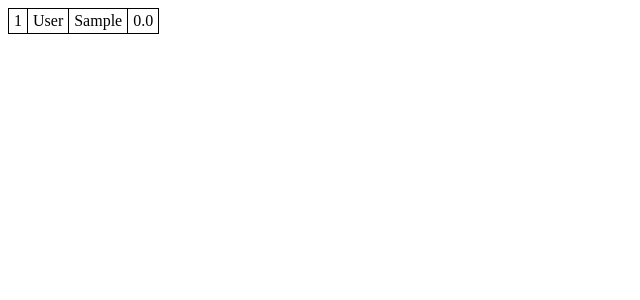
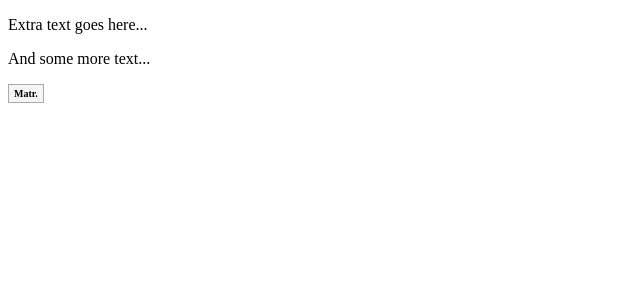
Before and after one commit to cwyss/student-manager, a Django app: page /print/ in a window 1280 px wide. Shown: the top 300 px of the page, without its empty margins (0-640 px from the left). Run offline with Django 3.2, Linux system fonts and the light colour scheme; tables that the repository leaves empty hold one stand-in row (values such as "Sample post"); lists and menus that the app fills with data are empty.

Commit message:
Prepared student import and student print

```diff
--- a/settings.py
+++ b/settings.py
@@ -75,6 +75,7 @@
     # Put strings here, like "/home/html/static" or "C:/www/django/static".
     # Always use forward slashes, even on Windows.
     # Don't forget to use absolute paths, not relative paths.
+    os.path.join(PROJECT_DIR, 'student_manager', 'static'),
 )
 
 # List of finder classes that know how to find static files in
--- a/student_manager/admin.py
+++ b/student_manager/admin.py
@@ -47,7 +47,7 @@
 class StudentAdmin(admin.ModelAdmin):
     list_display = ('matrikel', 'last_name', 'first_name',
                     'subject', 'semester', 'group', 'active',
-                    'number_of_exercises', 'total_points')
+                    'number_of_exercises', 'total_points', 'bonus')
     list_filter = (ExercisesCompleteListFilter, 'active', 'group')
     search_fields = ('matrikel', 'last_name', 'first_name')
     form = StudentForm
--- a/student_manager/models.py
+++ b/student_manager/models.py
@@ -39,6 +39,9 @@
         total = self.exercise_set.aggregate(Sum('points'))['points__sum']
         return total or Decimal('0.0')
 
+    def bonus(self):
+        return '1/3'
+
     def save(self, *args, **kwargs):
         validate_matrikel(self.matrikel, self.id)
         super(Student, self).save(*args, **kwargs)
--- /dev/null
+++ b/student_manager/static/print.css
@@ -0,0 +1,34 @@
+table {
+    border-collapse: collapse;
+    border: 1px solid;
+    border-color: #AAA;
+    font-size: 10px;
+}
+
+td, th {
+    border-left: 1px solid;
+    padding: 3px 5px;
+    border-color: #AAA;
+}
+
+thead {
+    border: 1px solid;
+    border-color: #AAA;
+    background-color: #F5F5F5;
+}
+
+.right {
+    text-align: right;
+}
+
+.center {
+    text-align: center;
+}
+
+.points {
+    width: 30px;
+}
+
+.even {
+    background-color: #F5F5F5;
+}
--- a/student_manager/templates/admin/base_site.html
+++ b/student_manager/templates/admin/base_site.html
@@ -9,6 +9,7 @@
 
 {% block nav-global %}
 <a href="{% url admin:index %}">Admin Home</a> |
-<a href="{% url print_students %}">Print student list</a> |
-<a href="{% url import_exercises %}?return_url={{ request.path }}">Import exercise data</a>
+<a href="{% url print_students_opt %}">Print student list</a> |
+<a href="{% url import_exercises %}?return_url={{ request.path }}">Import exercise data</a> |
+<a href="{% url import_students %}?return_url={{ request.path }}">Import student data</a>
 {% endblock %}
--- a/student_manager/templates/student_manager/student_list.html
+++ b/student_manager/templates/student_manager/student_list.html
@@ -1,29 +1,34 @@
 <!DOCTYPE html>
 <html>
   <head>
-    <style>
-      td {
-        border: 1px solid;
-        padding: 3px 5px;
-      }
-
-      table {
-        border-collapse: collapse;
-      }
-
-     .right {
-        text-align: right;
-      }
-    </style>
+    <link rel="stylesheet" type="text/css" href="{{ STATIC_URL}}print.css">
   </head>
   <body>
+    <p>Extra text goes here...</p>
+    <p>And some more text...</p>
     <table>
+      <thead>
+	<tr>
+	  <th>Matr.</th>
+	  {% for exercise in object_list.0.exercises %}
+	  <th>B{{ forloop.counter }}</th>
+	  {% endfor %}
+	  {% if request.GET.total %}
+	  <th>&#8721;</th>
+	  <th>Bonus</th>
+	  {% endif %}
+	</tr>
+      </thead>
       {% for student in object_list %}
-      <tr>
-	<td>{{ student.matrikel }}</td>
-	<td>{{ student.last_name }}</td>
-	<td>{{ student.first_name }}</td>
-	<td class="right">{{ student.total_points }}</td>
+      <tr class="{% cycle 'odd' 'even' %}">
+	<td class="right">{{ student.identifier }}</td>
+	{% for exercise in student.exercises %}
+	<td class="center points">{{ exercise.points|floatformat:1 }}</td>
+	{% endfor %}
+	{% if request.GET.total %}
+	<td class="right">{{ student.total_points|floatformat:1 }}</td>
+	<td class="center">{{ student.bonus }}</td>
+	{% endif %}
       </tr>
       {% endfor %}
     </table>
--- a/student_manager/urls.py
+++ b/student_manager/urls.py
@@ -6,9 +6,13 @@
 
 urlpatterns = patterns('',
     url(r'^$', RedirectView.as_view(url='admin/')),
+    url(r'^print_opts/$', 'student_manager.views.print_students_opt',
+        name='print_students_opt'),
     url(r'^print/$', 'student_manager.views.print_students',
         name='print_students'),
-    url(r'^import/$', 'student_manager.views.import_exercises',
+    url(r'^import_exercises/$', 'student_manager.views.import_exercises',
         name='import_exercises'),
+    url(r'^import_students/$', 'student_manager.views.import_students',
+        name='import_students'),
     url(r'^admin/', include(admin.site.urls)),
 )
--- a/student_manager/views.py
+++ b/student_manager/views.py
@@ -14,7 +14,7 @@
 from student_manager import models
 
 
-class ImportForm(forms.Form):
+class ImportExercisesForm(forms.Form):
     group = forms.IntegerField()
     column_separator = forms.CharField(max_length=1, initial=';')
     csv_file = forms.FileField(label=_('CSV file'))
@@ -26,7 +26,7 @@
 
 class ImportExercisesView(FormView):
     template_name = 'student_manager/import.html'
-    form_class = ImportForm
+    form_class = ImportExercisesForm
 
     def get_success_url(self):
         return self.request.GET.get('return_url', '/')
@@ -108,6 +108,65 @@
 import_exercises = staff_member_required(ImportExercisesView.as_view())
 
 
-print_students = ListView.as_view(
-    model=models.Student,
-    queryset=models.Student.objects.order_by('matrikel'))
+class ImportStudentsForm(forms.Form):
+    column_separator = forms.CharField(max_length=1, initial=';')
+    csv_file = forms.FileField(label=_('CSV file'))
+
+
+class ImportStudentsView(FormView):
+    template_name = 'student_manager/import.html'
+    form_class = ImportStudentsForm
+
+    def get_success_url(self):
+        return self.request.GET.get('return_url', '/')
+
+    def form_valid(self, form):
+        csvreader = csv.reader(
+            form.cleaned_data['csv_file'],
+            delimiter=str(form.cleaned_data['column_separator']))
+        for line, row in enumerate(csvreader):
+            # TODO
+            pass
+        messages.info(self.request, 'TODO')
+        return super(ImportExercisesView, self).form_valid(form)
+
+import_students = staff_member_required(ImportStudentsView.as_view())
+
+
+class PrintStudentsOptForm(forms.Form):
+    matrikel = forms.ChoiceField(label=_('Selection'),
+                                 choices=(('', 'Students without matrikel'),
+                                         ('on', 'Students with matrikel')))
+    total = forms.BooleanField(label=_('Display total/bonus columns'))
+
+print_students_opt = FormView.as_view(
+    template_name='student_manager/print_students_opt.html',
+    form_class=PrintStudentsOptForm)
+
+
+class PrintStudentsView(ListView):
+    template_name = 'student_manager/student_list.html'
+
+    def get_queryset(self):
+        total_exercises = models.Exercise.total_num_exercises()
+        if self.request.GET.get('matrikel'):
+            students = list(models.Student.objects.exclude(matrikel=None))
+        else:
+             students = list(models.Student.objects.filter(matrikel=None))
+
+        for student in students:
+            if self.request.GET.get('matrikel'):
+                student.identifier = str(student.matrikel)[-4:]
+                student.sort = str(student.matrikel)[-4:]
+            else:
+                student.identifier = '%s, %s' % (student.last_name,
+                                                 student.first_name)
+                student.sort = (student.last_name, student.first_name)
+            student.exercises = [None] * total_exercises
+            for exercise in student.exercise_set.all():
+                student.exercises[exercise.number-1] = exercise
+
+        students.sort(key=lambda s: s.sort)
+        return students
+
+print_students = PrintStudentsView.as_view()
```
Also changed, not shown: student_manager/templates/student_manager/print_students_opt.html (added, +25 -0 lines).
